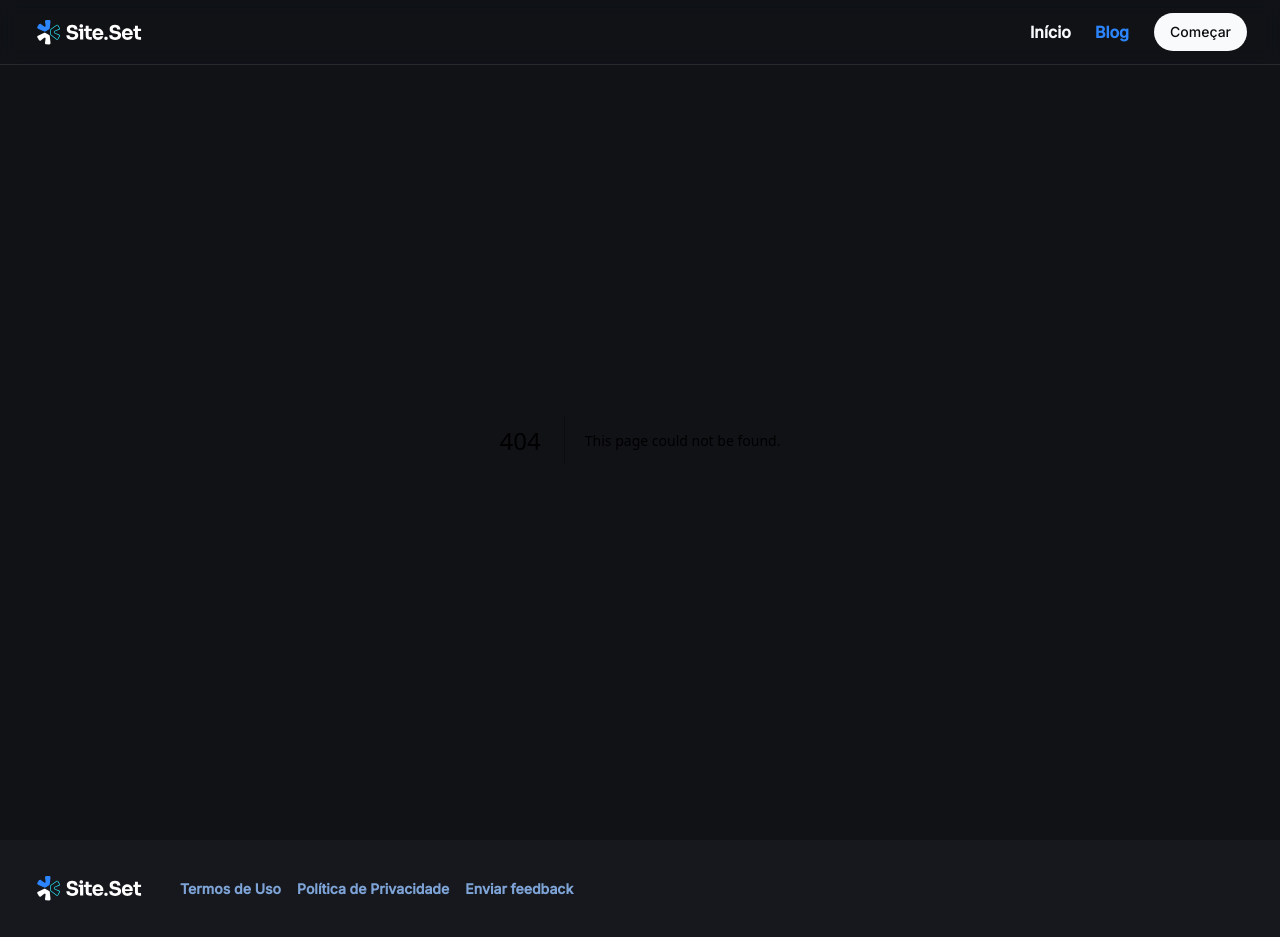
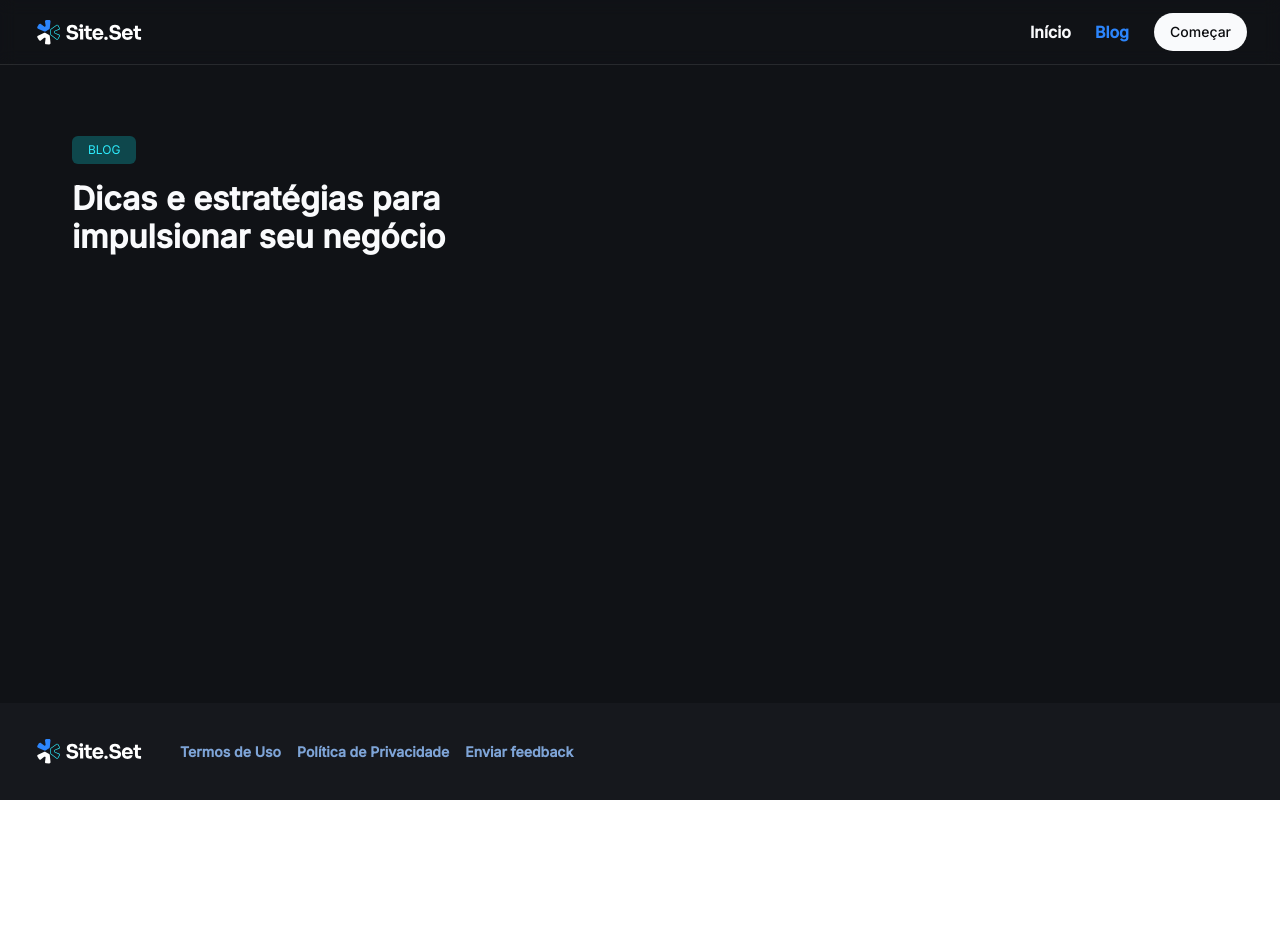
Before and after one commit to NandoFilter/next-site-blog, a Next.js app: page /blog in a window 1280 px wide. Before the commit this address had no page. After the commit the page ends 800 px from the top, so only its background shows below. Built offline with nearby package versions, Linux system fonts and the light colour scheme; a web font is replaced by a local one.

Commit message:
FEAT: Create Title of Blog's Page

```diff
--- /dev/null
+++ b/src/pages/blog/index.tsx
@@ -0,0 +1,25 @@
+export default function BlogPage() {
+  return (
+    <div className="flex flex-col py-24 flex-grow h-full">
+      <header className="">
+        <div className="container space-y-6 flex flex-col items-start justify-between md:flex-row md:items-end lg:items-end">
+          <div className="flex flex-col gap-4 md:px-0">
+            {/* Tag */}
+            <span className="text-body-tag text-cyan-100 w-fit rounded-md text-center md:text-left py-2 px-4 bg-cyan-300">
+              BLOG
+            </span>
+
+            {/* Título */}
+            <h1 className="text-balance text-start md:text-left text-heading-lg md:text-heading-xl max-w-2xl text-gray-100">
+              Dicas e estratégias para impulsionar seu negócio
+            </h1>
+          </div>
+        </div>
+      </header>
+
+      {/* Search */}
+
+      {/* Listagem de Posts */}
+    </div>
+  )
+}
--- a/src/pages/index.tsx
+++ b/src/pages/index.tsx
@@ -1,10 +1,6 @@
 import { LandingPage } from "@/templates/landing-page";
 
-import { allPosts } from 'contentlayer/generated'
-
 export default function Home() {
-  console.log(allPosts);
-
   return (
     <LandingPage />
   );
```
